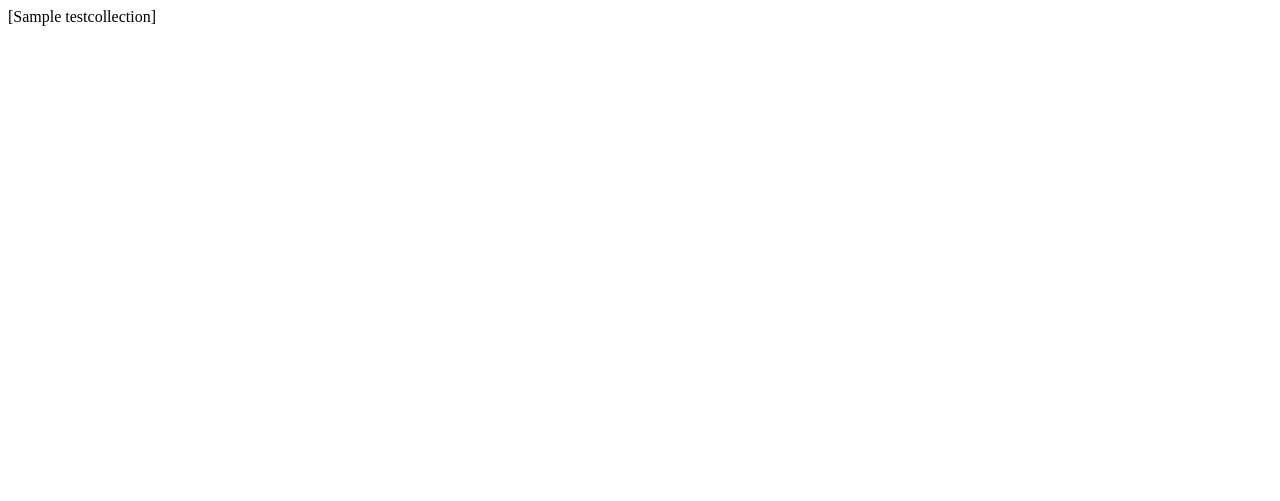
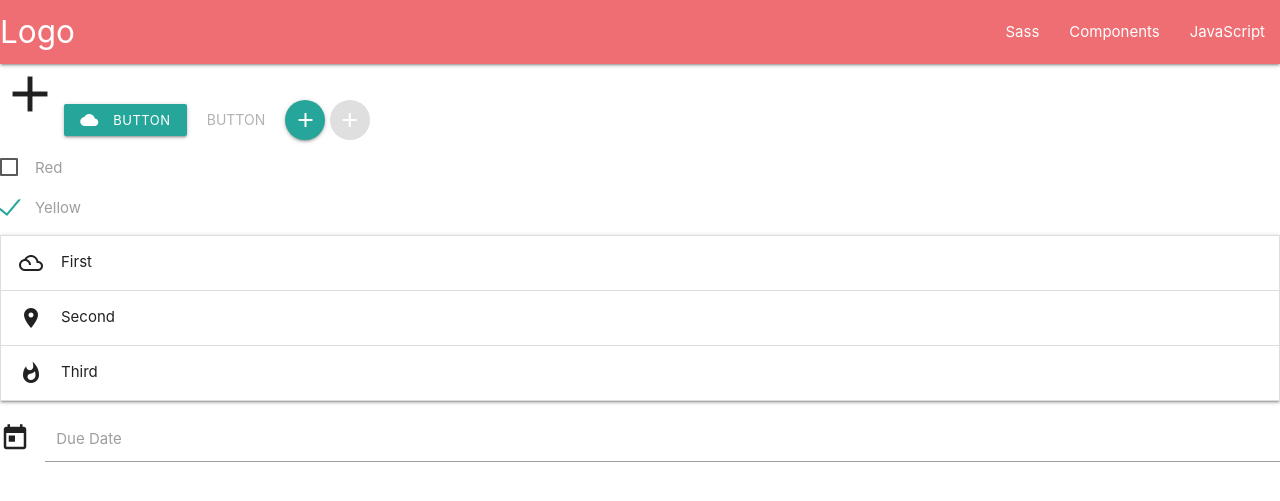
Before and after one commit to josep-pujol/learning_dcd-task-list, a Flask app: page / in a window 1280 px wide. Before the commit the part shown is almost empty. Shown: the top 501 px of the page. Run offline with Flask 2, Linux system fonts and the light colour scheme; a database or web service that is not in the repository returns one stand-in record (values such as "Sample title"); some libraries are stand-ins or nearby versions.

Commit message:
added some components to test Materialize

```diff
--- a/app.py
+++ b/app.py
@@ -1,5 +1,5 @@
 import os
-from flask import Flask
+from flask import Flask, render_template
 from flask_pymongo import PyMongo
 import bson
 #from bson.objectid import ObjectId
@@ -13,7 +13,8 @@ mongo = PyMongo(app)
 @app.route('/')
 def test_mongodbs():
     test_coll = mongo.db.testcollection.find()
-    return str([doc for doc in test_coll])
+    print(str([doc for doc in test_coll]))
+    return render_template('base.html')
 
 
 
--- a/templates/base.html
+++ b/templates/base.html
@@ -17,7 +17,81 @@
     {% endblock %}
 
 
+    <!--Added a few components for testing purposes-->
+
+    <!--Navbar-->
+    <nav>
+        <div class="nav-wrapper">
+            <a href="#" class="brand-logo">Logo</a>
+            <ul id="nav-mobile" class="right hide-on-med-and-down">
+                <li><a href="sass.html">Sass</a></li>
+                <li><a href="badges.html">Components</a></li>
+                <li><a href="collapsible.html">JavaScript</a></li>
+            </ul>
+        </div>
+    </nav>
+
+    <!--icon-->
+    <i class=" medium material-icons">add</i>
+
+    <!--buttons-->
+    <a class="waves-effect waves-light btn-small"><i class="material-icons left">cloud</i>button</a>
+    <a class="btn-flat disabled">Button</a>
+    <a class="btn-floating"><i class="material-icons">add</i></a>
+    <a class="btn-floating disabled"><i class="material-icons">add</i></a>
+
+    <!--Form checkboxes-->
+    <form action="#">
+        <p>
+            <label>
+                <input type="checkbox" />
+                <span>Red</span>
+            </label>
+        </p>
+        <p>
+            <label>
+                <input type="checkbox" checked="checked" />
+                <span>Yellow</span>
+            </label>
+        </p>
+    </form>
+
+    <!--Collapsible-->
+    <ul class="collapsible">
+        <li>
+            <div class="collapsible-header"><i class="material-icons">filter_drama</i>First</div>
+            <div class="collapsible-body"><span>Lorem ipsum dolor sit amet.</span></div>
+        </li>
+        <li>
+            <div class="collapsible-header"><i class="material-icons">place</i>Second</div>
+            <div class="collapsible-body"><span>Lorem ipsum dolor sit amet.</span></div>
+        </li>
+        <li>
+            <div class="collapsible-header"><i class="material-icons">whatshot</i>Third</div>
+            <div class="collapsible-body"><span>Lorem ipsum dolor sit amet.</span></div>
+        </li>
+    </ul>
+
+    <!--Datepicker-->
+    <div class="input-field col s12">
+        <i class="material-icons prefix">today</i>
+        <input id="due_date" name="due_date" type="text" class="datepicker">
+        <label for="icon_prefix">Due Date</label>
+    </div>
+
+
+
     <!--JavaScript at end of body for optimized loading-->
-    <script type="text/javascript" src="js/materialize.min.js"></script>
+    <script type="text/javascript" src="static/js/materialize.min.js"></script>
+
+    <!--Initialization Datepicker-->
+    <script type="text/javascript">
+        document.addEventListener('DOMContentLoaded', function() {
+            var elems_c = document.querySelectorAll('.collapsible');
+            var instances_c = M.Collapsible.init(elems_c);
+            var elems_dp = document.querySelectorAll('.datepicker');
+            var instances_dp = M.Datepicker.init(elems_dp);
+        });
+    </script>
 </body>
 </html>
```
